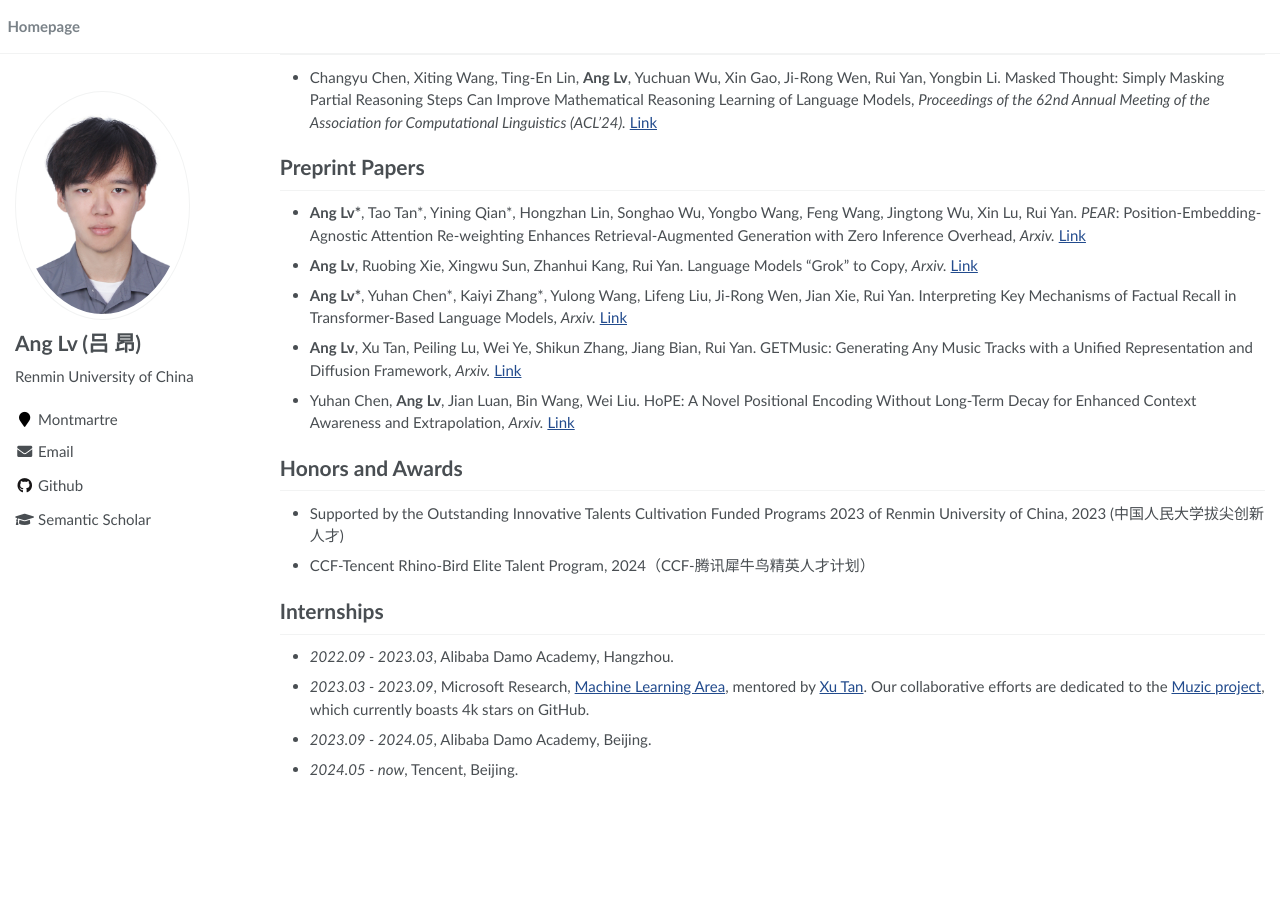
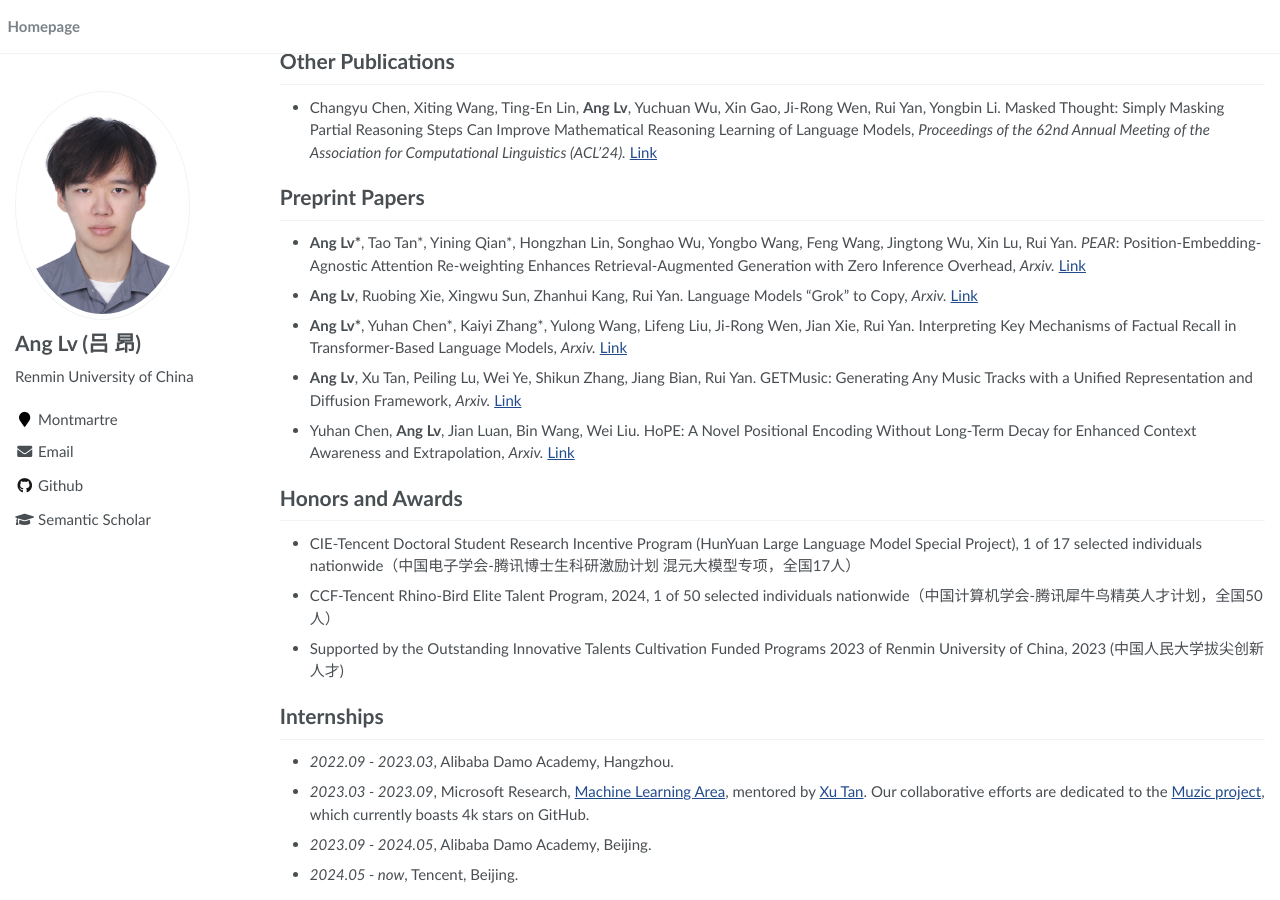
Before and after one commit to trestad/trestad.github.io, a Jekyll site: the page built from _pages/about.md, in a window 1280 px wide and 900 px high, scrolled down 995 px. Built offline with Jekyll 4.4.1, drawn with Linux system fonts in a browser that asks for light colours; before the commit the page ends 1790 px from its top, so only the background shows below that; some of the changed text lies outside the part shown.

Commit message:
Update about.md

```diff
--- a/_pages/about.md
+++ b/_pages/about.md
@@ -14,13 +14,15 @@ I am currently a 3rd year Ph.D. student at [Gaoling School of Artificial Intelli
 
 # News Within a Year
 
+- *2024.11*: I am awarded the 2024 CIE-Tencent Doctoral Student Research Incentive Program (HunYuan Large Language Model Special Project).
+
 - *2024.09*: One paper is accepted by NeurIPS 2024.
 
 - *2024.09*: Two papers are accepted by EMNLP 2024 main conference.
 
 - *2024.09*: We propose that the [development of context copying capacities in LLMs is a special grokking.](https://arxiv.org/pdf/2409.09281)
 
-- *2024.05*: I am successfully selected by 2024 CCF-Tencent Rhino-Bird Elite Talent Program, mentored by [Ruobing Xie](https://ruobingxie.github.io/).
+- *2024.05*: I am awarded the 2024 CCF-Tencent Rhino-Bird Elite Talent Program, mentored by [Ruobing Xie](https://ruobingxie.github.io/).
 
 - *2024.05*: Two papers are accepted by ACL 2024 main conference. One paper is accepted by ACL 2024 findings.
 
@@ -67,9 +69,10 @@ Enhance LLMs’ Long Context Awareness, *Thirty-eighth Annual Conference on Neur
 - Yuhan Chen, **Ang Lv**, Jian Luan, Bin Wang, Wei Liu. HoPE: A Novel Positional Encoding Without Long-Term Decay for Enhanced Context Awareness and Extrapolation, *Arxiv.* [Link](https://arxiv.org/abs/2410.21216)
 
 # Honors and Awards
+- CIE-Tencent Doctoral Student Research Incentive Program (HunYuan Large Language Model Special Project), 1 of 17 selected individuals nationwide（中国电子学会-腾讯博士生科研激励计划 混元大模型专项，全国17人）
+- CCF-Tencent Rhino-Bird Elite Talent Program, 2024, 1 of 50 selected individuals nationwide（中国计算机学会-腾讯犀牛鸟精英人才计划，全国50人）
 - Supported by the Outstanding Innovative Talents Cultivation Funded Programs 2023 of Renmin University of
 China, 2023 (中国人民大学拔尖创新人才)
-- CCF-Tencent Rhino-Bird Elite Talent Program, 2024（CCF-腾讯犀牛鸟精英人才计划）
 
 # Internships
 - *2022.09 - 2023.03*, Alibaba Damo Academy, Hangzhou.
```
